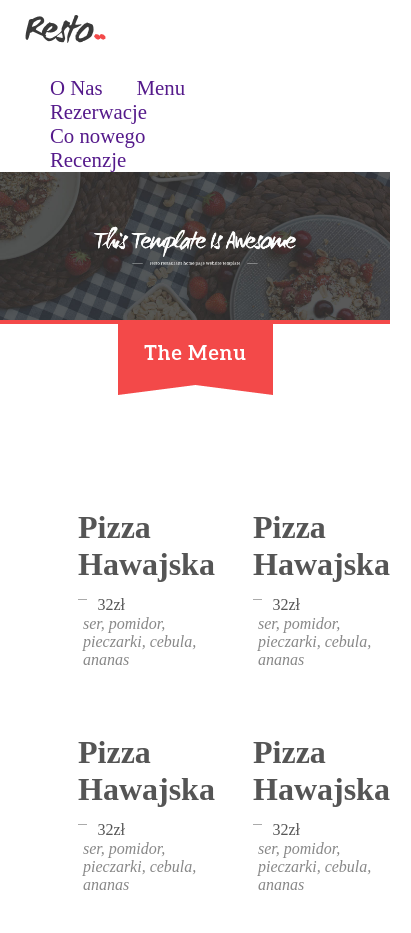
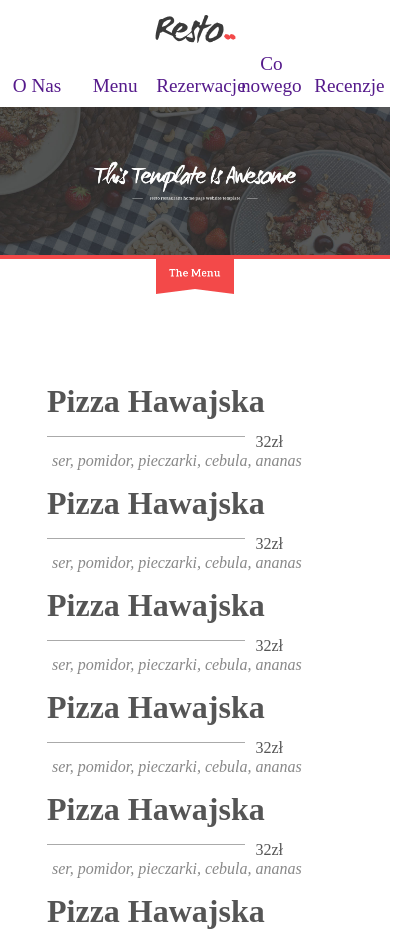
Before and after one commit to AdrianTestGit/Project-002, a plain HTML site: page index.html in a window 390 px wide. Shown: the top 933 px of the page, 411 px wide, since content can reach past the window. Drawn offline with Linux system fonts and the light colour scheme.

Commit message:
v1.0
My first RWD page

```diff
--- a/index.html
+++ b/index.html
@@ -7,8 +7,10 @@
 <html>
 
     <head>
+        <meta charset="utf-8">
         <title>Resto</title>
         <link href="style.css" type="text/css" rel="stylesheet">
+        <meta name="viewport" content="width=device-width, initial-scale=1.0, maximum-scale=2.0">
     </head>
 
     <body>
--- a/style.css
+++ b/style.css
@@ -52,13 +52,15 @@ nav a {
 	border-bottom: 4px solid #f34949;
 }
 
-#menu-graphic {
+#menu-graphic  {
 	text-align: center;
+	position: relative;
+	top: -5px;
 }
 
-#menu-graphic  {
-	position: relative;
-	top: -5px;
+#menu-graphic img{
+	width: 155px;
+	height: auto;
 }
 
 #home-menu ul {
@@ -183,3 +185,100 @@ footer:after{
     display: block;
     clear: both;
 }
+
+/* MEDIA QUERIES */
+
+/* TABLETS */
+
+@media screen and (max-width: 884px){
+
+	.wrapper{
+		padding: 0;
+		margin: 0;
+	}
+
+	.wrapper img {
+		margin: 15px auto 0;
+		float: none;
+		clear: both;
+		display: block;
+	}
+
+	header nav{
+		float: none;
+		clear: left;
+	}
+
+	nav ul{
+		margin: 0;
+		padding: 0;
+		float: none;
+		width: 100%;
+	}
+
+	nav ul li {
+		margin: 10px 0;
+		width: 19%;
+		padding: 0;
+		text-align: center;
+	}
+
+	#menu-graphic img{
+		width: 20%;
+		height: auto;
+	}
+
+	#featured li {
+	    width: 48%;
+	    margin-bottom: 15px;
+	}
+
+	#home-menu li {
+	    margin: 25px 1% 25px 3%;
+	}
+
+	.resto-information ul {
+		width: 48%;
+	}
+
+	footer .resto-information {
+		min-height: 250px;
+}
+
+@media screen and (max-width: 600px){
+
+	nav a {
+		font-size: 1.2em;
+	}
+}
+
+@media screen and (max-width: 508){
+
+	nav a {
+		font-size: 1.0em;
+	}
+}
+
+/* Mobiles */
+
+@media screen and (max-width: 513px){
+
+	#home-menu li {
+		margin: 0 2%;
+		width: 96%;
+	}
+
+	#featured li {
+	    width: 96%;
+	    margin: 5px 2%;
+	}
+
+
+	.resto-information ul {
+		width: 48%;
+	}
+
+	footer .resto-information {
+		min-height: 250px;
+	}
+}
```
